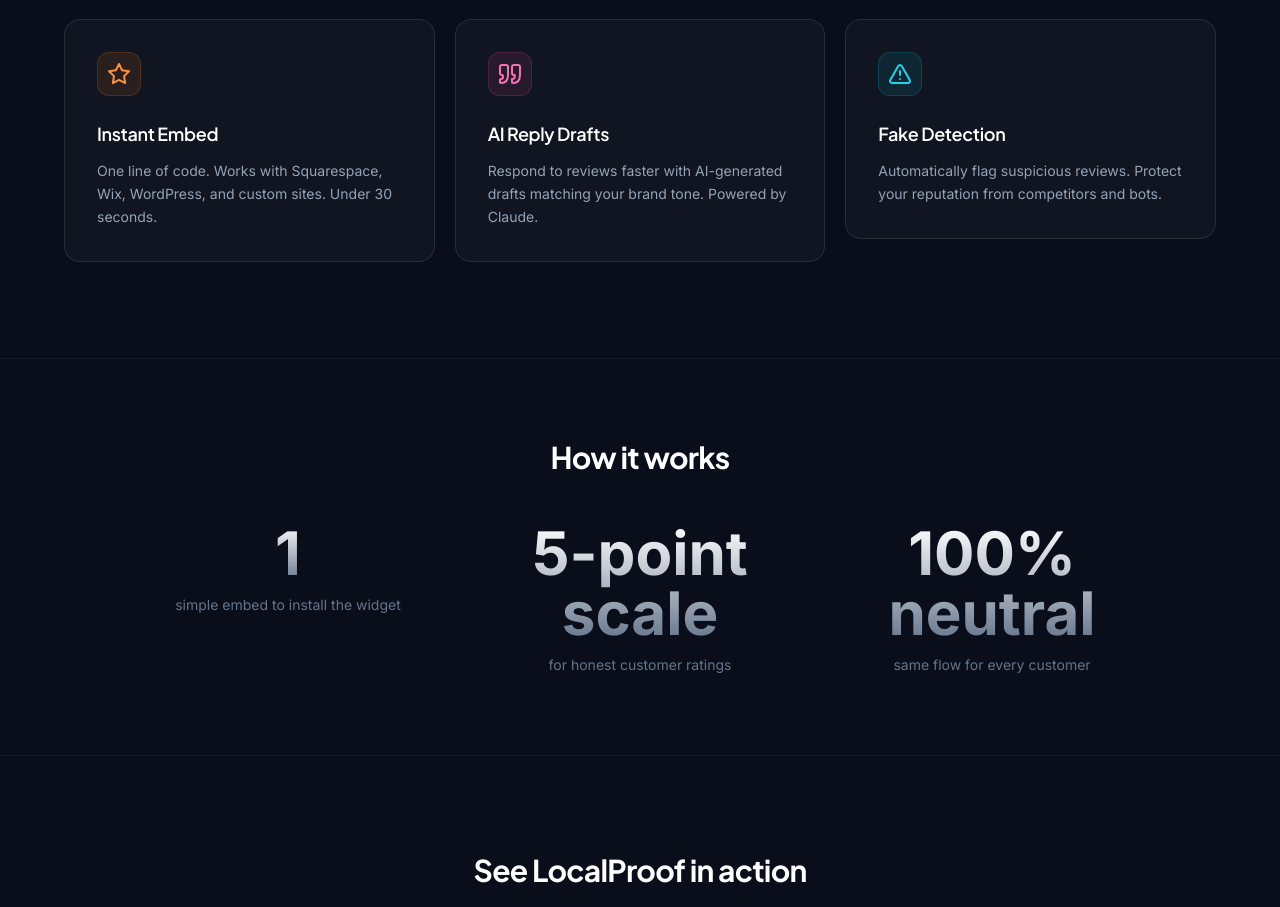
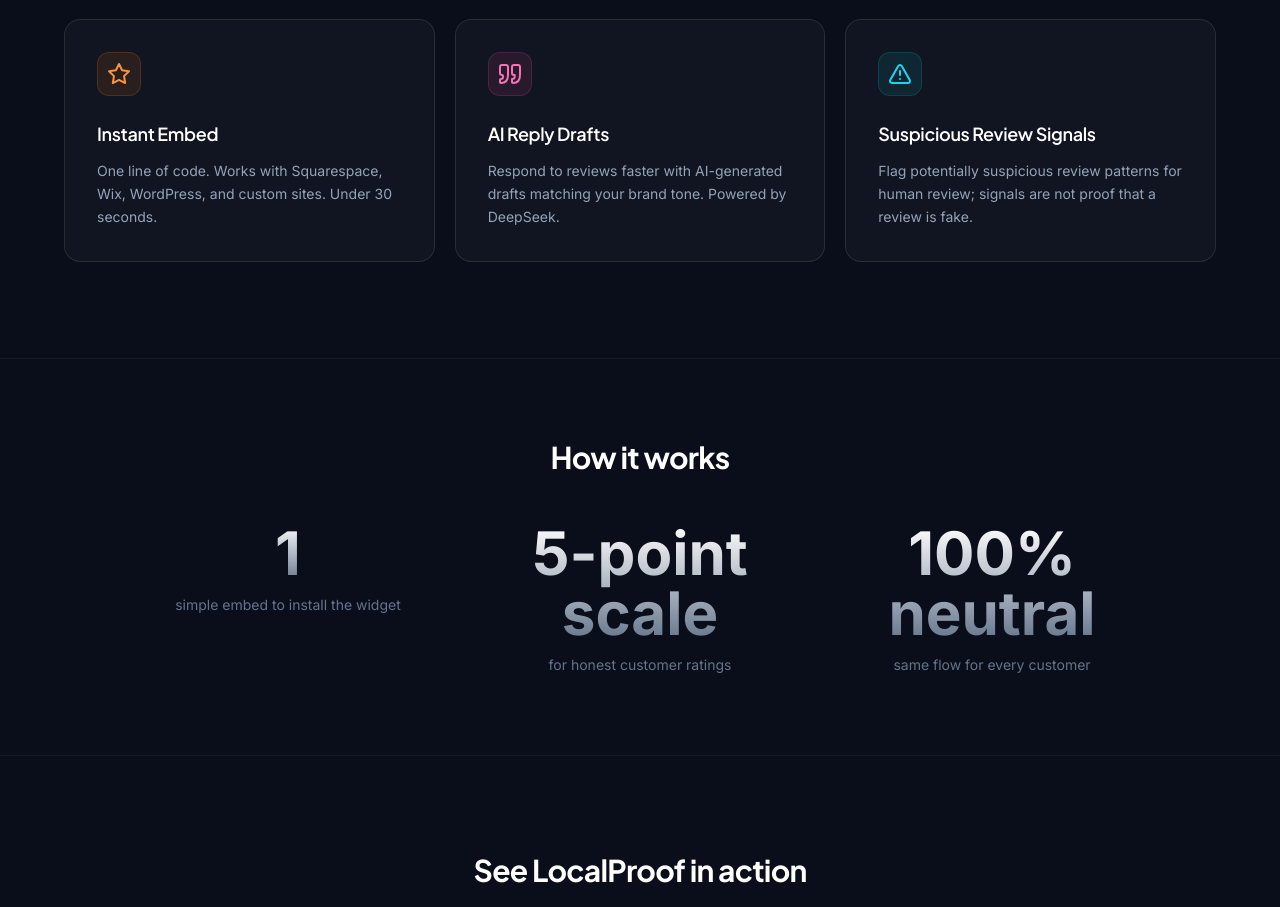
Before and after one commit to Haseebriasat7767/Localproof12, a React (Create React App) app in the folder frontend/: page / in a window 1280 px wide. Shown: the part 1477-2384 px from the top of the page. Built offline with nearby package versions, Linux system fonts and the light colour scheme; no server answers.

Commit message:
Align AI provider copy and qualify suspicious-review signals

```diff
--- a/frontend/src/pages/Landing.js
+++ b/frontend/src/pages/Landing.js
@@ -223,7 +223,7 @@
                   <Quote className="text-pink-400" size={24} />
                 </div>
                 <h3 className="text-lg font-semibold mb-3 text-white">AI Reply Drafts</h3>
-                <p className="text-slate-400 leading-relaxed text-sm">Respond to reviews faster with AI-generated drafts matching your brand tone. Powered by Claude.</p>
+                <p className="text-slate-400 leading-relaxed text-sm">Respond to reviews faster with AI-generated drafts matching your brand tone. Powered by DeepSeek.</p>
               </div>
             </FadeIn>
             <FadeIn delay={500}>
@@ -231,8 +231,8 @@
                 <div className="w-11 h-11 bg-cyan-500/10 rounded-xl flex items-center justify-center mb-6 group-hover:bg-cyan-500/20 transition border border-cyan-500/20">
                   <AlertTriangle className="text-cyan-400" size={24} />
                 </div>
-                <h3 className="text-lg font-semibold mb-3 text-white">Fake Detection</h3>
-                <p className="text-slate-400 leading-relaxed text-sm">Automatically flag suspicious reviews. Protect your reputation from competitors and bots.</p>
+                <h3 className="text-lg font-semibold mb-3 text-white">Suspicious Review Signals</h3>
+                <p className="text-slate-400 leading-relaxed text-sm">Flag potentially suspicious review patterns for human review; signals are not proof that a review is fake.</p>
               </div>
             </FadeIn>
           </div>
```
